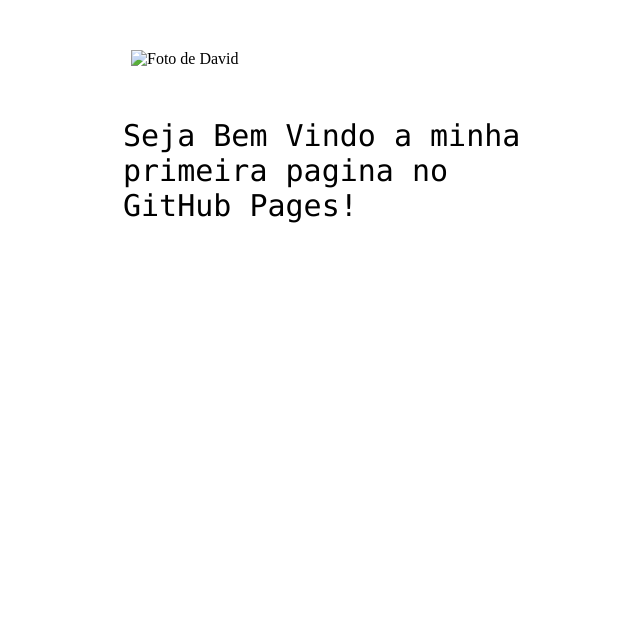
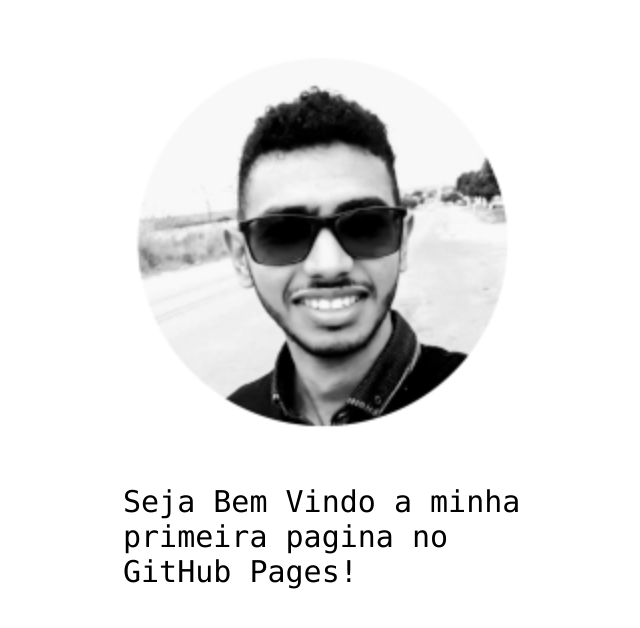
Before and after one commit to Davidpg13/hello-world, a plain HTML site: page index.html in a window 1280 px wide. Shown: the whole page, without its empty margins (317-957 px from the left). Drawn offline with Linux system fonts and the light colour scheme.

Commit message:
Update index.html

```diff
--- a/index.html
+++ b/index.html
@@ -9,7 +9,7 @@
 
 <body>
 
-<img src="imagens/david-192.png" id="octocat" alt="Foto de David" />
+<img src="images/david-192.png" id="octocat" alt="Foto de David" />
 
 <!-- Change this code here by copy and pasting your template on line 15 -->
 <p>Seja Bem Vindo a minha primeira pagina no GitHub Pages!</p>
```
